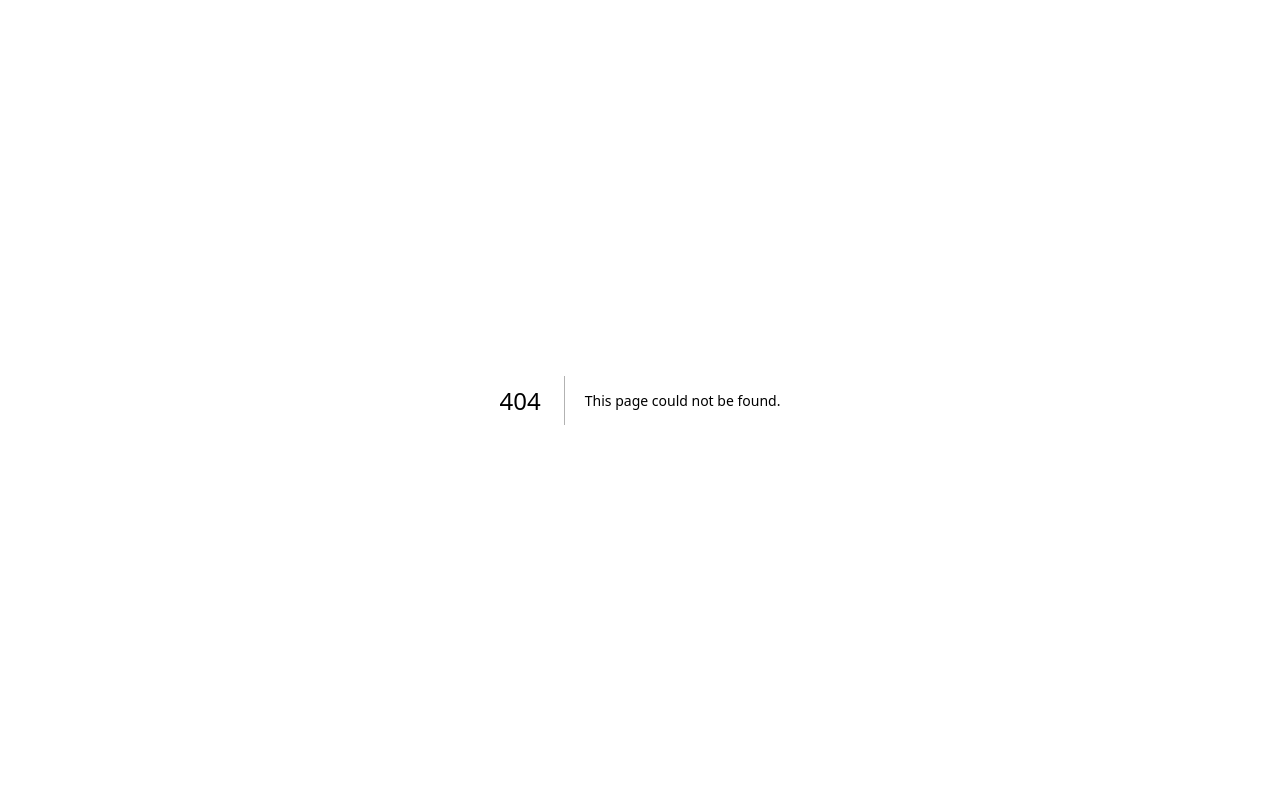
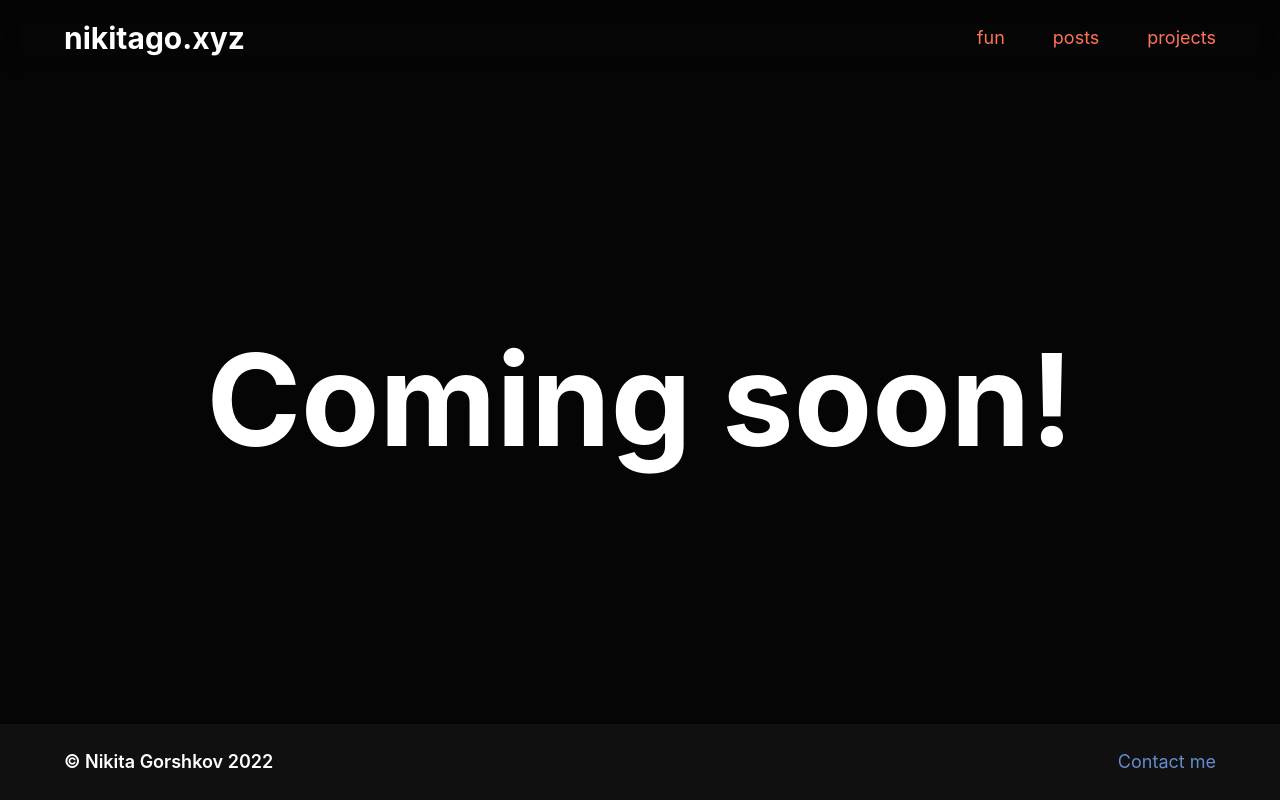
Before and after one commit to nikita-go/personal-website, a Next.js app: page /projects in a window 1280 px wide. Before the commit this address had no page. Built offline with nearby package versions, Linux system fonts and the light colour scheme.

Commit message:
Add 'projects' page

```diff
--- a/pages/components/global/Footer.jsx
+++ b/pages/components/global/Footer.jsx
@@ -3,7 +3,7 @@ import Link from "next/link";
 
 export const Footer = () => {
     return(
-        <nav className="bg-[#101010] w-full flex justify-between items-center bottom">
+        <nav className="bg-[#101010] w-screen flex justify-between items-center bottom">
             <div className="mx-auto flex my-6 w-full max-w-[90%] justify-between">
                 <p className="text-white text-lg font-semibold">© Nikita Gorshkov 2022</p>
                 <ul className="list-none text-[#648ccd] text-lg space-x-12">
--- /dev/null
+++ b/pages/projects.js
@@ -0,0 +1,24 @@
+import React from "react";
+import Head from "next/head";
+import { Header } from "../pages/components/global/Header";
+import { Footer } from "../pages/components/global/Footer";
+
+export default function Projects() {
+    return(
+        <div>
+            <Head>
+                <title>Projects</title>
+                <meta name="description" content="Generated by create next app" />
+                <link rel="icon" href="/favicon.ico" />
+            </Head>
+            <Header />
+            <div className="flex flex-col h-screen">
+                <div className="h-[76px]"></div>
+                <div className="flex justify-center items-center flex-auto">
+                    <p className="text-white font-bold text-9xl">Coming soon!</p>
+                </div>
+                <Footer />
+            </div>
+        </div>
+    )
+}
```
